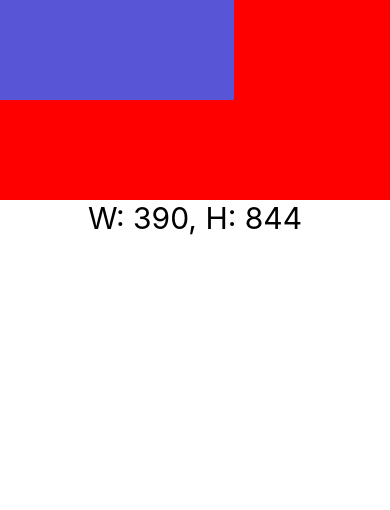
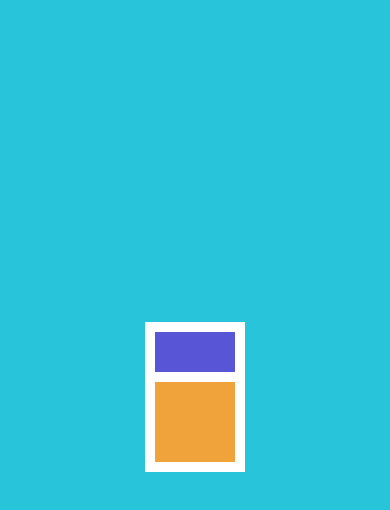
Before and after one commit to JeralPineda/Counter-React-Native, a React Native app: screen / in a window 390 px wide. Shown: the top 510 px of the page. Built offline with nearby package versions, Linux system fonts and the light colour scheme.

Commit message:
feat: posicion relativa

```diff
--- a/src/App.tsx
+++ b/src/App.tsx
@@ -3,14 +3,15 @@
 
 // import CounterScreen from './screens/CounterScreen';
 // import BoxObjectModelScreen from './screens/BoxObjectModelScreen';
-import DimensionsScreen from './screens/DimensionsScreen';
+// import DimensionsScreen from './screens/DimensionsScreen';
+import PositionScreen from './screens/PositionScreen';
 
 function App(): JSX.Element {
   return (
     <SafeAreaView style={styles.container}>
       {/* SafeAreaView - Muestra correctamente la información cuando tiene un notch (iphone),
       evita que choque y es raro ponerlo al nivel del app */}
-      <DimensionsScreen />
+      <PositionScreen />
     </SafeAreaView>
   );
 }
--- /dev/null
+++ b/src/screens/PositionScreen.tsx
@@ -0,0 +1,39 @@
+import React from 'react';
+import {StyleSheet, View} from 'react-native';
+
+const PositionScreen = () => {
+  return (
+    <View style={styles.container}>
+      <View style={styles.purpleBox} />
+      <View style={styles.orangeBox} />
+    </View>
+  );
+};
+
+export default PositionScreen;
+
+const styles = StyleSheet.create({
+  container: {
+    backgroundColor: '#28c4d9',
+    flex: 1,
+    justifyContent: 'center',
+    alignItems: 'center',
+  },
+
+  purpleBox: {
+    width: 100,
+    height: 100,
+    backgroundColor: '#5856d6',
+    borderWidth: 10,
+    borderColor: 'white',
+  },
+
+  orangeBox: {
+    width: 100,
+    height: 100,
+    backgroundColor: '#f0a23b',
+    borderWidth: 10,
+    borderColor: 'white',
+    top: -50,
+  },
+});
```
